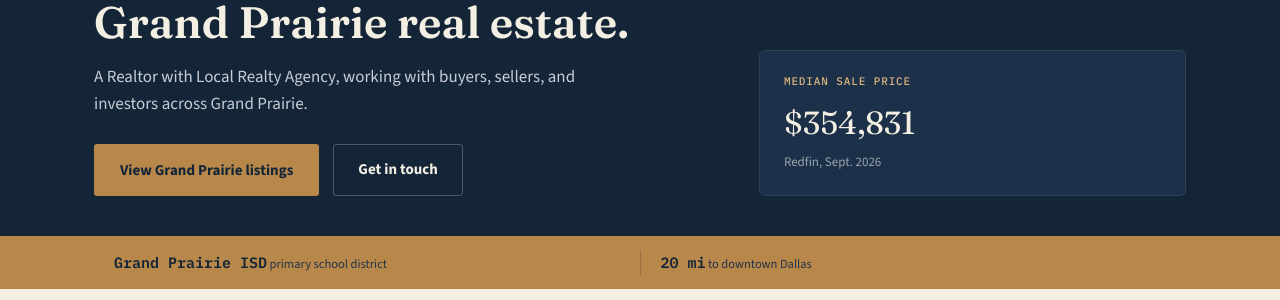
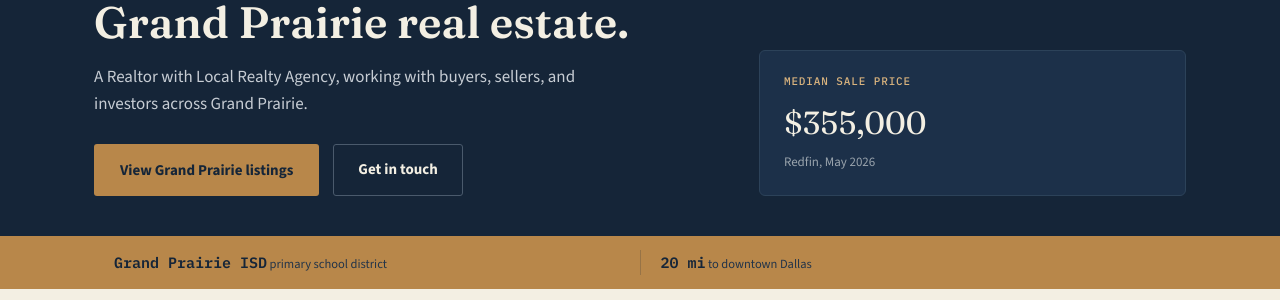
Before and after one commit to nathanielmorales7/deedanddoor, a Jekyll site: the page grand-prairie.html, which Jekyll copies as it is, in a window 1280 px wide and 900 px high. Shown: the part 198-498 px from the top of the window. Built offline with Jekyll 4.4.1, drawn with Linux system fonts in a browser that asks for light colours.

Commit message:
Correct median sale price to match real Redfin data (fixes region_type filter bug)

```diff
--- a/grand-prairie.html
+++ b/grand-prairie.html
@@ -209,8 +209,9 @@
     <div class="hero-fact">
       <div class="label">Median sale price</div>
       <!-- AUTO:PRICE:START -->
-      <div class="val">$354,831</div>
-      <div class="sub">Redfin, Sept. 2026</div>
+      <div class="val">$355,000</div>
+      <div class="sub">Redfin, May 2026</div>
+
       <!-- AUTO:PRICE:END -->
     </div>
   </div>
```
